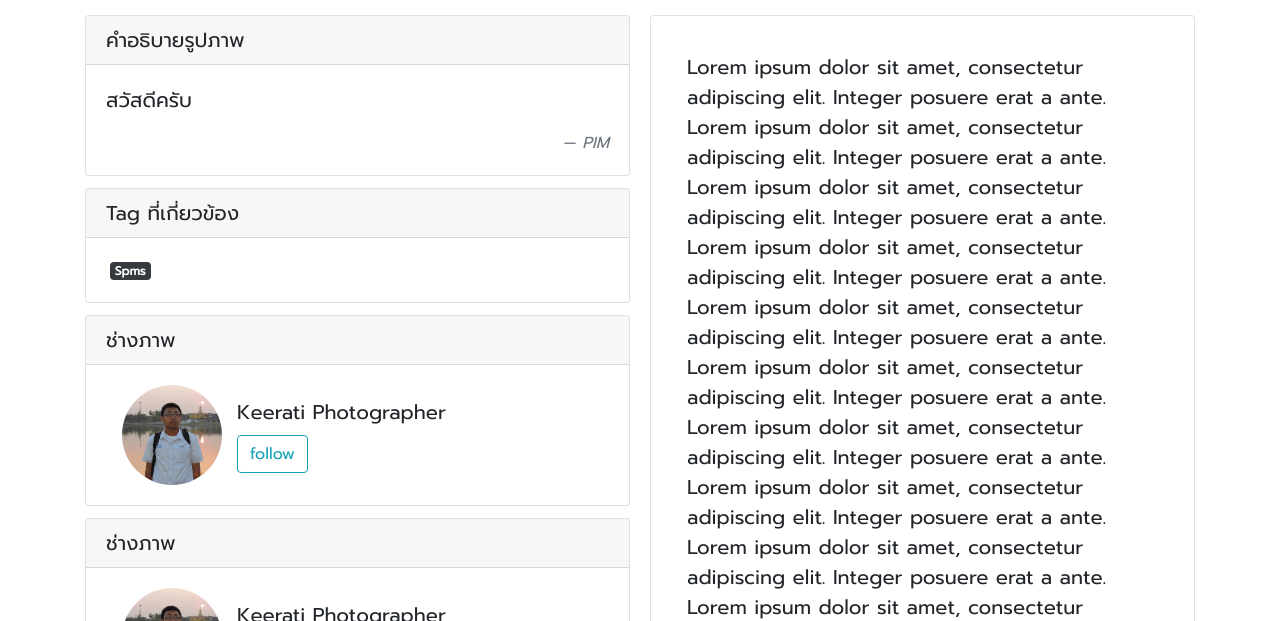
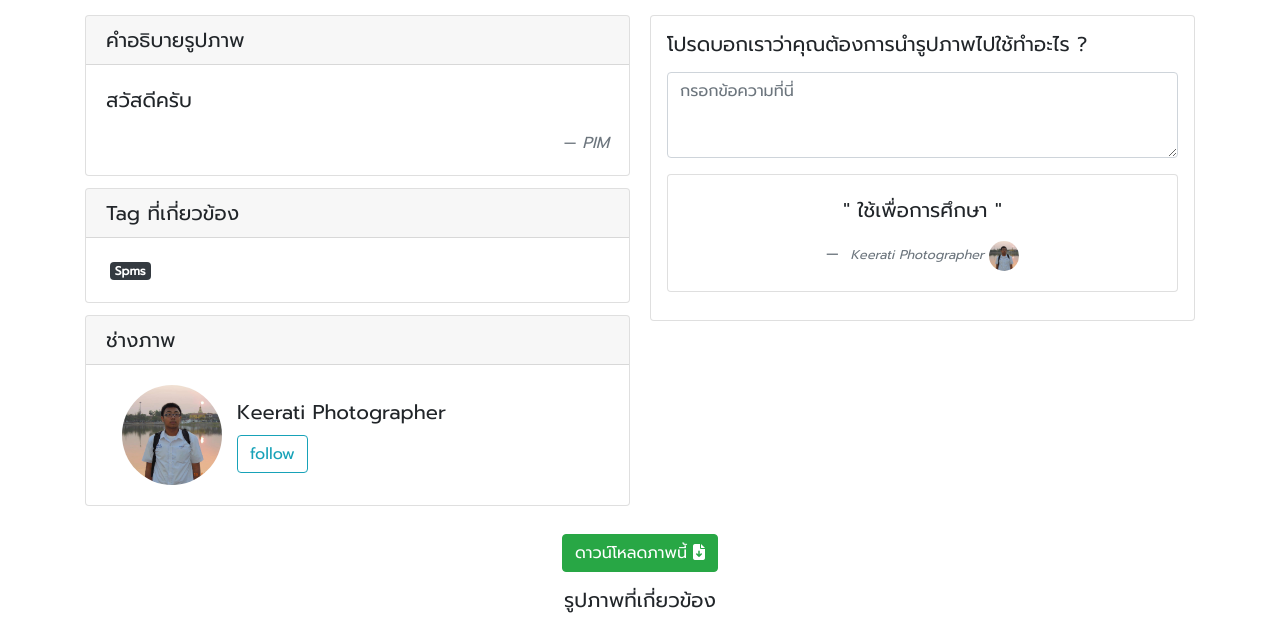
Before and after one commit to mlizking/ci_spms_project, a CodeIgniter app: page /ci_spms_project/index.php/picture_controller/select_picture/1 in a window 1280 px wide. Shown: the part 375-996 px from the top of the page. Run offline with CodeIgniter, Linux system fonts and the light colour scheme; data comes from the database, SQL or seed files in the repository; some libraries are stand-ins or nearby versions.

Commit message:
edit picture view

```diff
--- a/application/config/config.php
+++ b/application/config/config.php
@@ -27,7 +27,7 @@ defined('BASEPATH') OR exit('No direct script access allowed');
 // $config['base_url'] = 'http://192.168.137.1/ci_spms_project/';
 // $config['base_url'] = 'http://10.33.12.25/ci_spms_project/';
 // $config['base_url'] = 'http://192.168.1.244/ci_spms_project/';
-$config['base_url'] = 'http://192.168.1.101/ci_spms_project/';
+$config['base_url'] = 'http://192.168.1.102/ci_spms_project/';
 
 
 /*
--- a/application/views/picture_view.php
+++ b/application/views/picture_view.php
@@ -78,38 +78,25 @@
                     </div>
                 </div>
             </div>
-            <div class="card">
-                <h5 class="card-header">ช่างภาพ</h5>
-                <div class="card-body">
-                    <div class="row ml-3">
-                        <img src="<?php echo base_url(); ?>uploads/profile_picture/<?php echo $upic ?>" class="centered-and-cropped rounded-circle" width="100" height="100">
-                        <div class="col my-auto">
-                            <h5 class="modal-title"><?php echo $uname ?></h5>
-                            <button type="button" class="btn btn-outline-info mt-2">follow</button>
+
+            <div class="card p-3">
+                <div class="form-group">
+                    <label for="picTextarea"><h5>โปรดบอกเราว่าคุณต้องการนำรูปภาพไปใช้ทำอะไร ?</h5></label>
+                    <textarea class="form-control" id="picTextarea" rows="3" placeholder="กรอกข้อความที่นี่"></textarea>
                 </div>
-                    </div>
-                </div>
-            </div>
-            <div class="card p-3">
+
+                <div class="card text-center">
                     <blockquote class="blockquote mb-0 card-body">
-                <p>
-                    Lorem ipsum dolor sit amet, consectetur adipiscing elit. Integer posuere erat a ante.
-                    Lorem ipsum dolor sit amet, consectetur adipiscing elit. Integer posuere erat a ante.
-                    Lorem ipsum dolor sit amet, consectetur adipiscing elit. Integer posuere erat a ante.
-                    Lorem ipsum dolor sit amet, consectetur adipiscing elit. Integer posuere erat a ante.
-                    Lorem ipsum dolor sit amet, consectetur adipiscing elit. Integer posuere erat a ante.
-                    Lorem ipsum dolor sit amet, consectetur adipiscing elit. Integer posuere erat a ante.
-                    Lorem ipsum dolor sit amet, consectetur adipiscing elit. Integer posuere erat a ante.
-                    Lorem ipsum dolor sit amet, consectetur adipiscing elit. Integer posuere erat a ante.
-                    Lorem ipsum dolor sit amet, consectetur adipiscing elit. Integer posuere erat a ante.
-                    Lorem ipsum dolor sit amet, consectetur adipiscing elit. Integer posuere erat a ante.
-                </p>
+                    <p>" ใช้เพื่อการศึกษา "</p>
                     <footer class="blockquote-footer">
                         <small class="text-muted">
-                    Someone famous in <cite title="Source Title">Source Title</cite>
+                            <cite title="Source Title"><?php echo $uname ?></cite>
+                            <img src="<?php echo base_url(); ?>uploads/profile_picture/<?php echo $upic ?>" class="centered-and-cropped rounded-circle" width="30" height="30">
                         </small>
                     </footer>
                     </blockquote>
+                </div>
+
             </div>
         </div>
     </div>
@@ -133,7 +120,7 @@
         foreach ($data['relatedata']->result() as $row)
         {
     ?>
-            <div class="img-container">
+            <div class="img-container ml-1 mr-1 mt-1">
                 <img src="<?php echo base_url(); ?>uploads/<?php echo $row->p_filename ?>" class="centered-and-cropped" width="200" height="200" alt="Responsive image">
                 <div class="overlay text-center">
                     <span><h1><?php echo $row->p_name ?></h1></span>
```
Lines whose indentation alone changed are shown as unchanged.
